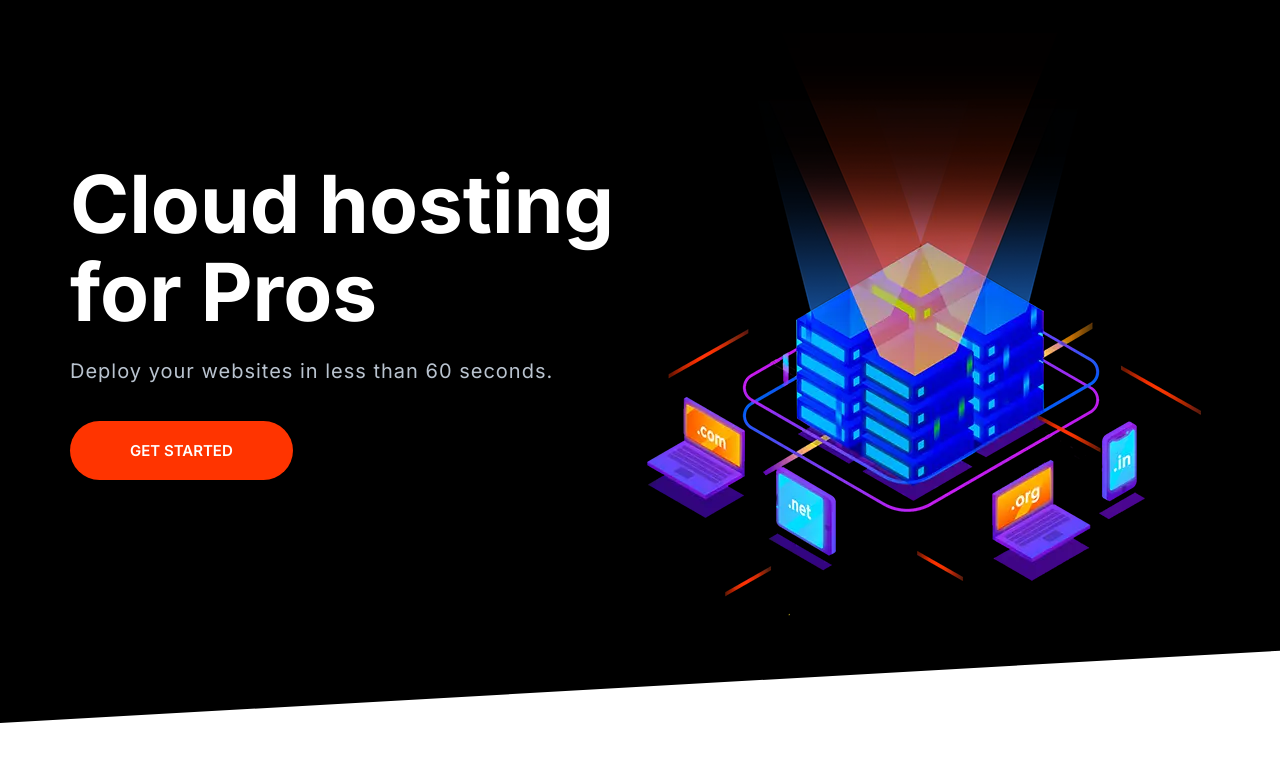
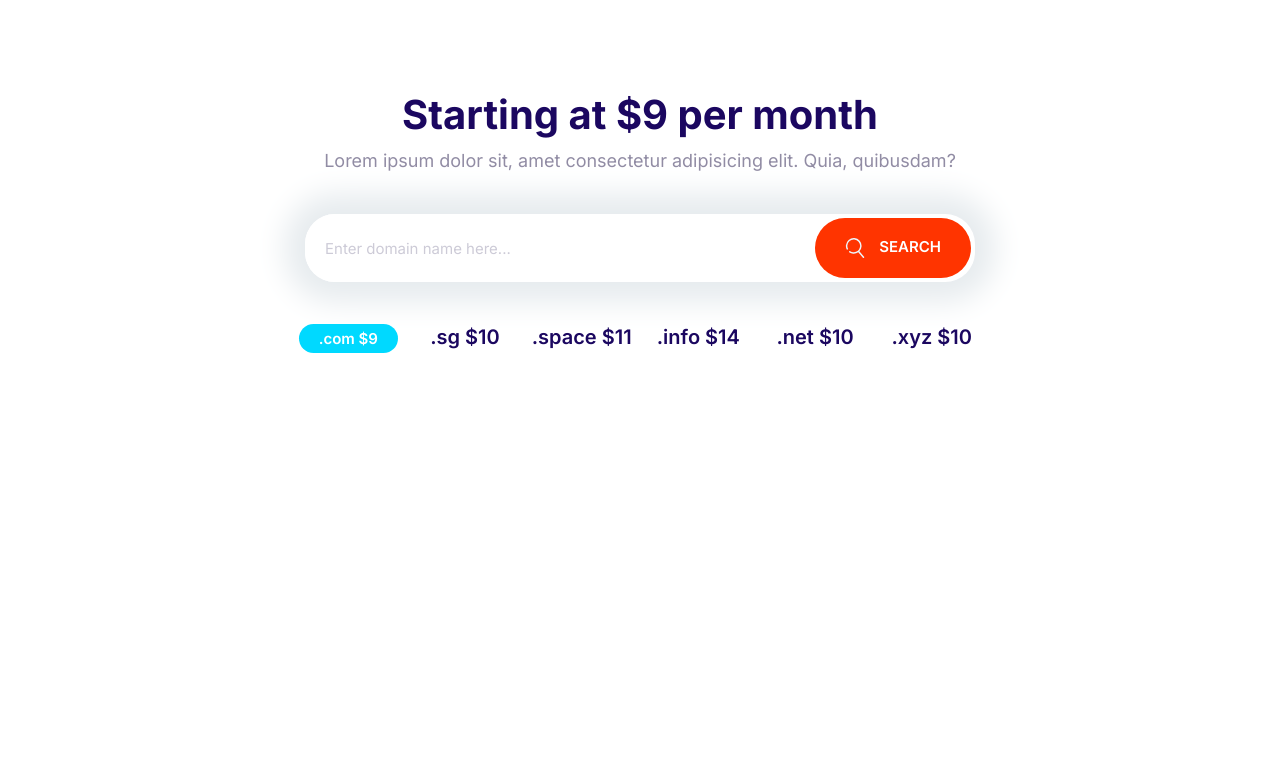
Before and after one commit to Karthi13krishna/Moshify, a plain HTML site: page index.html in a window 1280 px wide. Drawn offline with Linux system fonts and the light colour scheme.

Commit message:
Put together domain block component

```diff
--- a/css/styles.css
+++ b/css/styles.css
@@ -206,10 +206,18 @@ a {
   font-size: 1.8rem;
   font-weight: 600;
   margin: 1rem 0;
+  outline: 0;
   padding: 2rem 3rem;
   text-align: center;
   text-transform: uppercase;
   white-space: nowrap;
+}
+
+.btn .icon {
+  width: 2rem;
+  height: 2rem;
+  margin-right: 1rem;
+  vertical-align: middle;
 }
 
 .btn--primary {
@@ -289,7 +297,7 @@ a {
 .input-group .input {
   border: 0;
   flex-grow: 1;
-  padding: 1.5rem 1rem;
+  padding: 1.5rem 2rem;
 }
 
 .input-group .btn {
@@ -701,3 +709,28 @@ a {
     align-self: center;
   }
 }
+
+/* Domain Block */
+.block-domain .input-group {
+  box-shadow: 0 0 30px 20px #e6ebee;
+  border: 0;
+  margin: 4rem auto;
+  max-width: 670px;
+}
+
+.block-domain__prices {
+  display: grid;
+  grid-template-columns: repeat(3, 1fr);
+  grid-template-rows: repeat(2, 6rem);
+  font-size: 2rem;
+  font-weight: 600;
+  justify-items: center;
+  max-width: 700px;
+  margin: 0 auto;
+}
+
+@media screen and (min-width: 768px) {
+  .block-domain__prices {
+    grid-template-columns: repeat(auto-fit, minmax(100px, 1fr));
+  }
+}
--- a/index.html
+++ b/index.html
@@ -15,27 +15,35 @@
     <link rel="stylesheet" href="css/styles.css" />
   </head>
   <body>
-    <section class="block block--dark block--skewed-left hero">
-      <div class="container grid grid--1x2">
-        <header class="block__header hero__content">
-          <h1 class="block__heading">Cloud hosting for Pros</h1>
-          <p class="hero__tagline">
-            Deploy your websites in less than 60 seconds.
-          </p>
-          <a href="#" class="btn btn--accent btn--stretched">Get Started</a>
-        </header>
-        <picture>
-          <source
-            type="image/webp"
-            srcset="images/banner.webp 1x, images/banner@2x.webp 2x"
-          />
-          <source
-            type="image/png"
-            srcset="images/banner.png 1x, images/banner@2x.png 2x"
-          />
-          <img class="hero__image" src="images/banner.png" alt="banner" />
-        </picture>
+    <section class="block container block-domain">
+      <header class="block__header">
+        <h2>Starting at $9 per month</h2>
+        <p>
+          Lorem ipsum dolor sit, amet consectetur adipisicing elit. Quia,
+          quibusdam?
+        </p>
+      </header>
+      <div class="input-group">
+        <input
+          type="text"
+          class="input"
+          placeholder="Enter domain name here..."
+        />
+        <button class="btn btn--accent">
+          <svg class="icon icon--white">
+            <use xlink:href="images/sprite.svg#search"></use>
+          </svg>
+          Search
+        </button>
       </div>
+      <ul class="list block-domain__prices">
+        <li><span class="badge badge--secondary">.com $9</span></li>
+        <li>.sg $10</li>
+        <li>.space $11</li>
+        <li>.info $14</li>
+        <li>.net $10</li>
+        <li>.xyz $10</li>
+      </ul>
     </section>
     <script src="js/main.js"></script>
   </body>
```
Also changed, not shown: components/domain_block.html (added, +25 -0 lines).
